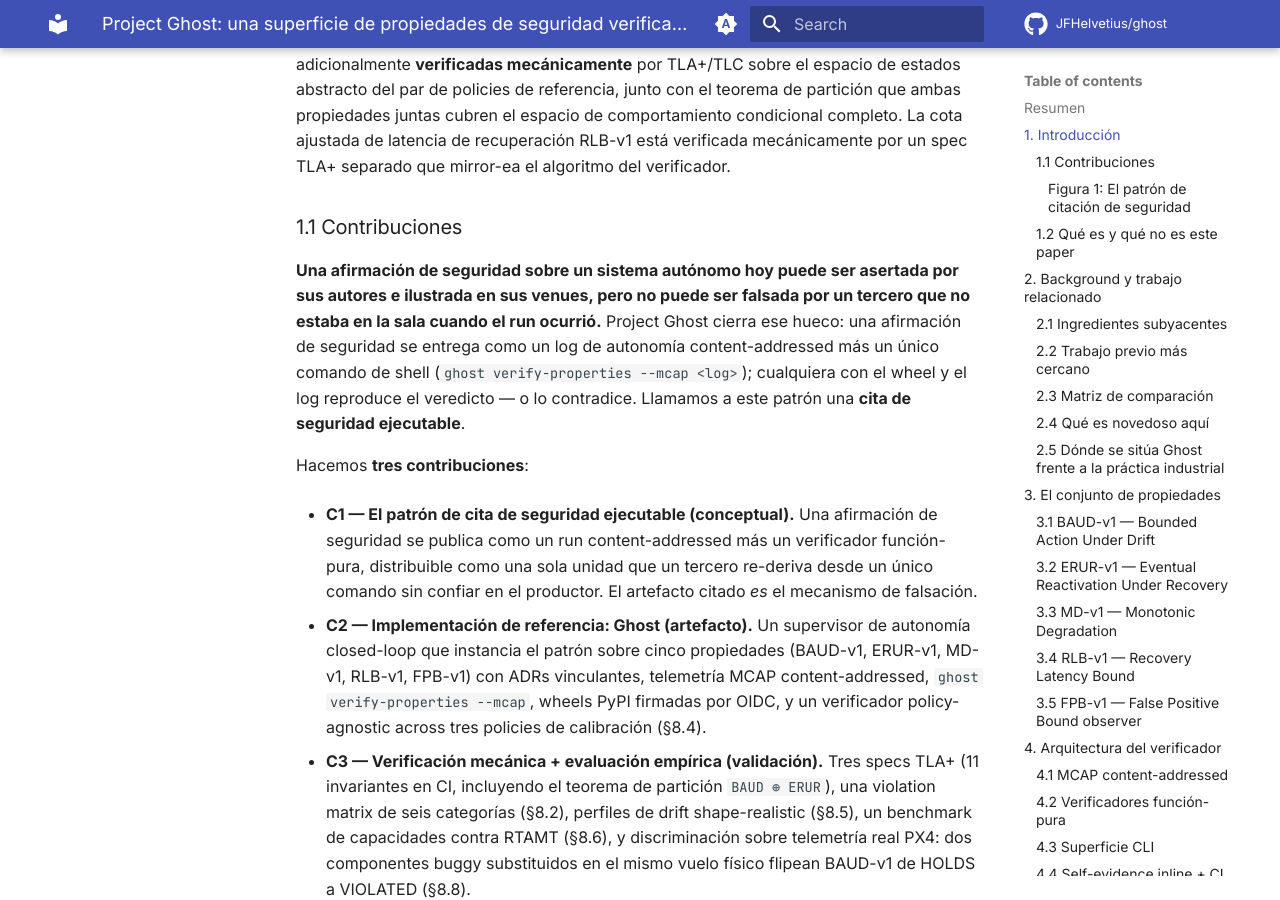
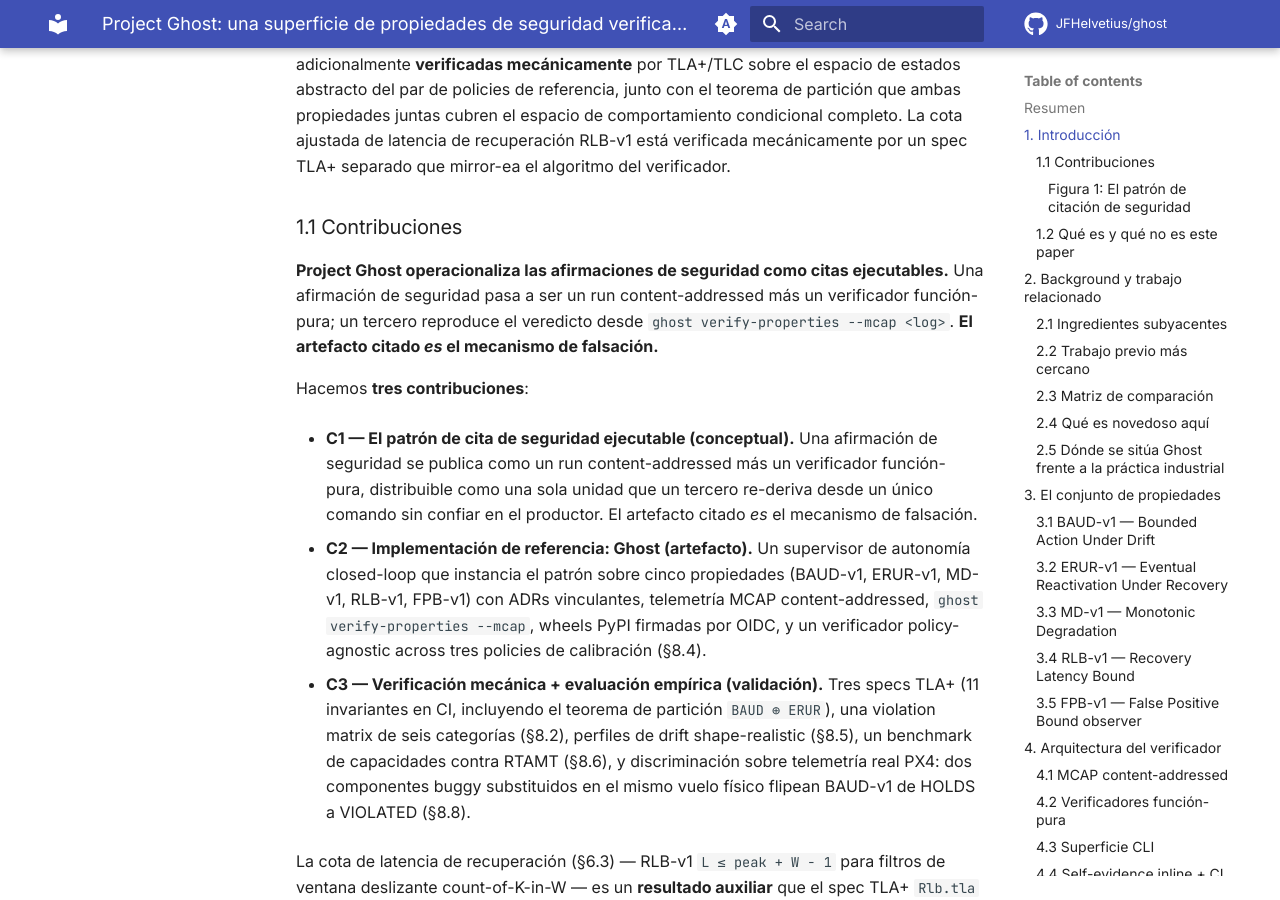
Before and after one commit to JFHelvetius/ghost, an MkDocs documentation site: the page built from docs/paper/es/proyecto_ghost_v0_2_ES.md, in a window 1280 px wide and 900 px high, scrolled down 2242 px. Built offline with MkDocs 1.6.1 and Material for MkDocs 9.7.7, drawn with Linux system fonts in a browser that asks for light colours; comment, search, counter and statistics services are not loaded.

```diff
--- a/docs/paper/es/proyecto_ghost_v0_2_ES.md
+++ b/docs/paper/es/proyecto_ghost_v0_2_ES.md
@@ -116,15 +116,11 @@ del verificador.
 
 ### 1.1 Contribuciones
 
-**Una afirmación de seguridad sobre un sistema autónomo hoy puede
-ser asertada por sus autores e ilustrada en sus venues, pero no
-puede ser falsada por un tercero que no estaba en la sala cuando
-el run ocurrió.** Project Ghost cierra ese hueco: una afirmación
-de seguridad se entrega como un log de autonomía content-addressed
-más un único comando de shell (`ghost verify-properties --mcap
-<log>`); cualquiera con el wheel y el log reproduce el veredicto —
-o lo contradice. Llamamos a este patrón una **cita de seguridad
-ejecutable**.
+**Project Ghost operacionaliza las afirmaciones de seguridad como
+citas ejecutables.** Una afirmación de seguridad pasa a ser un
+run content-addressed más un verificador función-pura; un tercero
+reproduce el veredicto desde `ghost verify-properties --mcap
+<log>`. **El artefacto citado *es* el mecanismo de falsación.**
 
 Hacemos **tres contribuciones**:
 
```
Also changed, not shown: docs/paper/project_ghost_v0_2.md (+5 -8 lines), docs/paper/zh/project_ghost_v0_2_ZH.md (+4 -6 lines), 2 other files.
